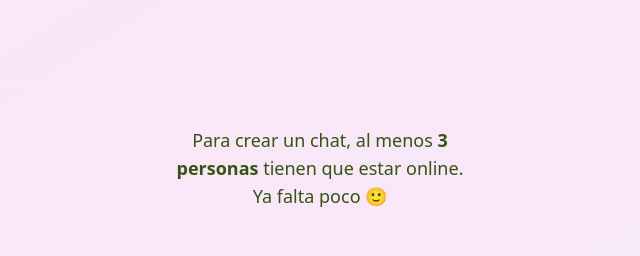
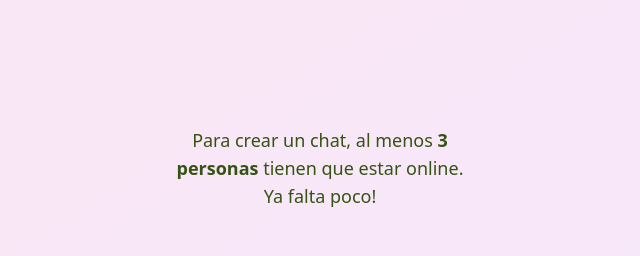
Before and after one commit to danielaregert/MuchisApp, a plain HTML site: page index.html in a window 1280 px wide. Shown: the part 2460-2716 px from the top of the page, 320-960 px from the left. Drawn offline with nearby package versions, Linux system fonts and the light colour scheme.

Commit message:
retiro ultimo emoji

```diff
--- a/index.html
+++ b/index.html
@@ -177,7 +177,7 @@
 
                     <h2 class="text-4xl  w-80 pb-5 text-lime-900 w-80 hidden">Empecemos!</h2>
                     <h2 class="text-lg text-gray-700 w-80 pb-5 text-lime-900 w-80">Para crear un chat, al menos
-                        <strong>3 personas</strong> tienen que estar online.<br> Ya falta poco 🙂
+                        <strong>3 personas</strong> tienen que estar online.<br> Ya falta poco!
                     </h2>
                     <div class="min-h-[30dvh] flex items-center">
                         <div role="status h-80 ">
```
